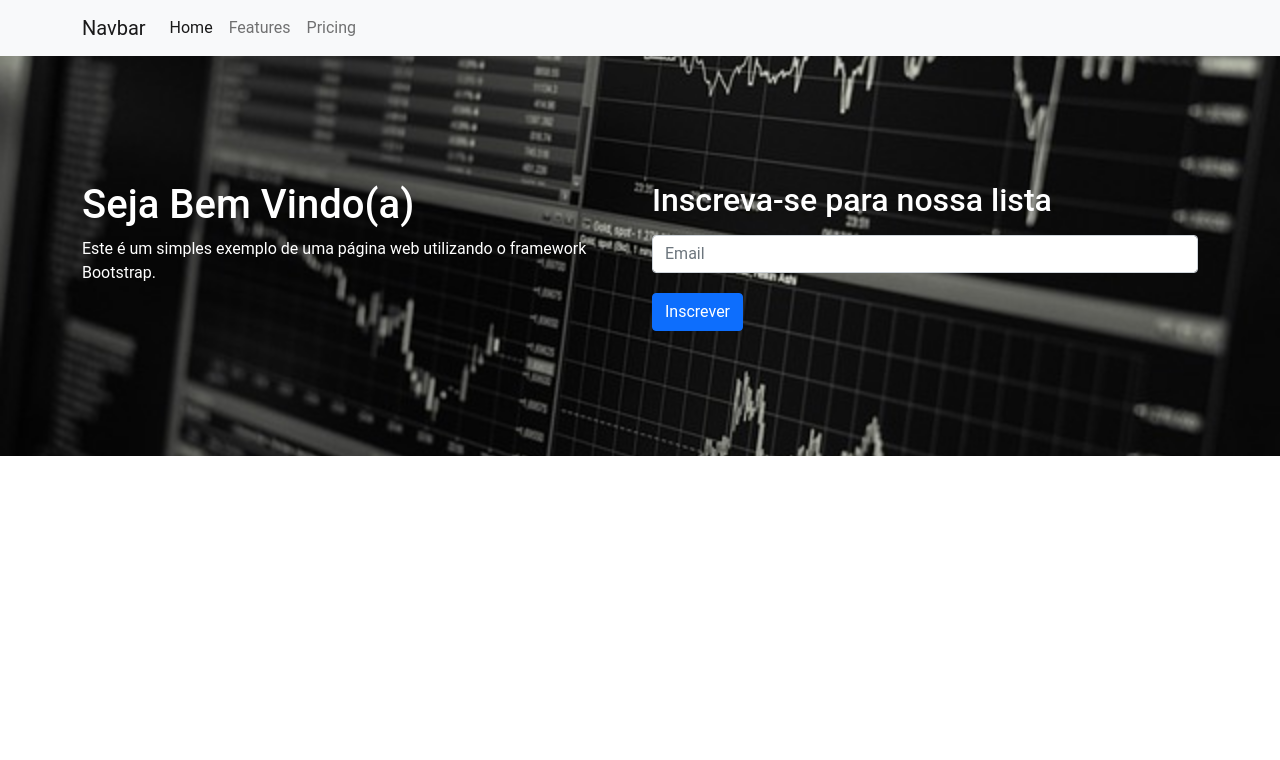
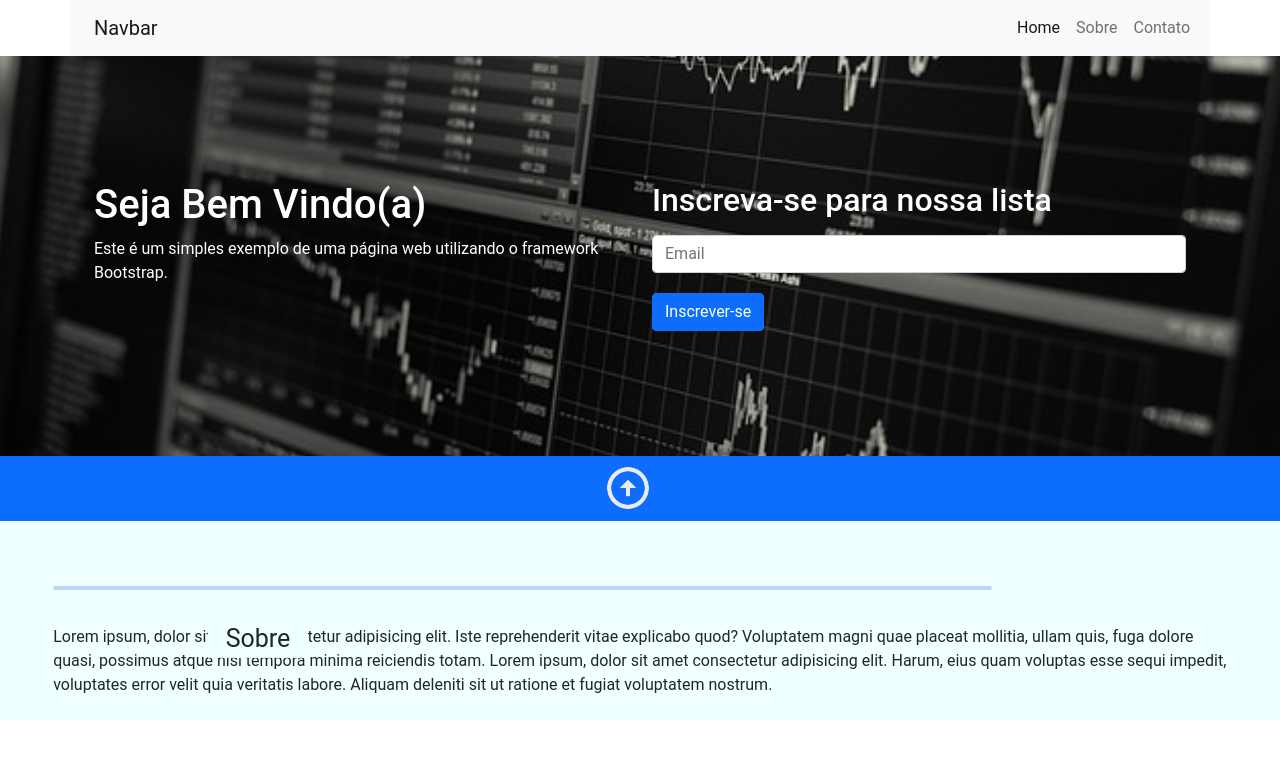
Before and after one commit to AqueleCaio/Projeto_bootstrap, a plain HTML site: page index.html in a window 1280 px wide. Drawn offline with nearby package versions, Linux system fonts and the light colour scheme.

Commit message:
section sobre

```diff
--- a/index.html
+++ b/index.html
@@ -15,30 +15,31 @@
   <body>
 
     <header>
-      <nav class="navbar navbar-expand-lg navbar-light bg-light">
+      <nav class="navbar navbar-expand-lg navbar-light bg-light container">
         <div class="container">
           <a class="navbar-brand" href="#">Navbar</a>
           <button class="navbar-toggler" type="button" data-bs-toggle="collapse" data-bs-target="#navbarNavDropdown" aria-controls="navbarNavDropdown" aria-expanded="false" aria-label="Toggle navigation">
             <span class="navbar-toggler-icon"></span>
           </button>
+        </div>
         <div class="collapse navbar-collapse" id="navbarNavDropdown">
           <ul class="navbar-nav d-fle">
             <li class="nav-item">
               <a class="nav-link active" aria-current="page" href="#">Home</a>
             </li>
             <li class="nav-item">
-                <a class="nav-link" href="#">Features</a>
+              <a class="nav-link" href="#">Sobre</a>
             </li>
             <li class="nav-item">
-                <a class="nav-link" href="#">Pricing</a>
+              <a class="nav-link" href="#">Contato</a>
             </li>
           </ul>
-          </div>
         </div>
       </nav>
     </header>
 
-    <main>
+    <main class="row">
+      <section id="sect1">
         <div class="container text-white box-fix">
           <div class="row">
             <div class="col float-start d-inline">
@@ -49,19 +50,41 @@
               <form action="">
                 <label for="inputPassword5" class="form-label"><h2>Inscreva-se para nossa lista</h2></label>
                 <input type="email" id="inputPassword5" placeholder="Email" class="form-control" aria-describedby="passwordHelpBlock">
-              <button type="submit" class="btn btn-primary">Inscrever</button>
+                <button type="submit" class="btn btn-primary">Inscrever-se</button>
               </form>
             </div>
           </div>
         </div>
+      </section>
+
+      <section id="sect2" class="row center">
+        <div class="btn" type="button" data-bs-toggle="collapse" data-bs-target="#multiCollapseExample2" aria-expanded="false" aria-controls="multiCollapseExample2"><img src="/imagens/arrow_circle_up.png" alt="seta"></div>
+        <div class="row">
+          <div class="col">
+            <div class="collapse multi-collapse" id="multiCollapseExample2">
+              <div class="card card-body">
+                Some placeholder content for the second collapse component of this multi-collapse example. This panel is hidden by default but revealed when the user activates the relevant trigger.
+              </div>
+            </div>
+          </div>
+        </div>
+      </section>
+
+      <section id="sect3" class="container">
+          <p id="sobre">Sobre</p><hr class="linha">
+          <p >Lorem ipsum, dolor sit amet consectetur adipisicing elit. Iste reprehenderit vitae explicabo quod? Voluptatem magni quae placeat mollitia, ullam quis, fuga dolore quasi, possimus atque nisi tempora minima reiciendis totam. Lorem ipsum, dolor sit amet consectetur adipisicing elit. Harum, eius quam voluptas esse sequi impedit, voluptates error velit quia veritatis labore. Aliquam deleniti sit ut ratione et fugiat voluptatem nostrum.</p>
+        </div>
+      </section>
     </main>
 
 
-
-    <!-- Optional JavaScript; choose one of the two! -->
+    <!-- JQUERY! -->
+    <script src="https://code.jquery.com/jquery-3.6.0.min.js"></script>
 
     <!-- Option 1: Bootstrap Bundle with Popper -->
     <script src="https://cdn.jsdelivr.net/npm/bootstrap@5.0.2/dist/js/bootstrap.bundle.min.js" integrity="sha384-MrcW6ZMFYlzcLA8Nl+NtUVF0sA7MsXsP1UyJoMp4YLEuNSfAP+JcXn/tWtIaxVXM" crossorigin="anonymous"></script>
+
+    <script src="script.js"></script>
 
     <!-- Option 2: Separate Popper and Bootstrap JS -->
     <!--
--- /dev/null
+++ b/script.js
@@ -0,0 +1,6 @@
+$(document).ready(function() {
+
+    $('#sect2 > div .btn').on('click', function() {
+        $('img[alt="seta"]').toggleClass('rotated');
+    });
+});
--- a/style.css
+++ b/style.css
@@ -4,15 +4,57 @@ html, body{
     font-family: 'Roboto', sans-serif;
 }
 
-main{
+button{
+    margin: 20px 0 0 0;
+}
+
+#sect1{
     background: url(/imagens/background1.jpg) no-repeat center center/cover;
-    height: 100vh;
     height: 400px;
     display: flex;
     justify-content: center;
     align-items: center;
 }
 
-button{
-    margin: 20px 0 0 0;
+#sect2{
+    width: 100%;
+    height: 65px;
+    text-align: center;
+    background-color: #0d6efd;
 }
+
+img[alt="seta"]{
+    width: 50px;
+    height: 50px;
+    transition: transform 0.3s ease-out;
+
+}
+
+.rotated {
+    transform: rotate(180deg);
+}
+
+.linha{
+    border: 2px solid #1c58fd;
+    width: 80%;
+    margin: 0 0 35px;
+    border-radius: 5px;
+}
+
+#sobre{
+    position: absolute;
+    text-align: center;
+    top: 76.5%;
+    left: 20%;
+    width: 100px;
+    font-size: 25px;
+    transform: translate(-48%, 21%);
+    background-color: azure;
+    z-index: 1;
+}
+
+#sect3{
+    background-color: azure;
+    padding: 5%;
+    height: 200px;
+}
```
Also changed, not shown: imagens/arrow_circle_up.png (added), imagens/expand_circle_down.png (added). Lines whose indentation alone changed are shown as unchanged.
